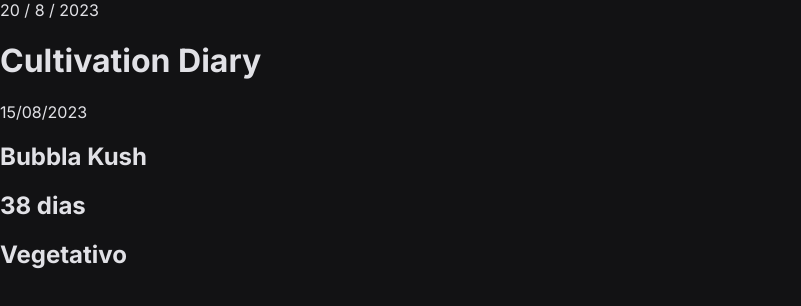
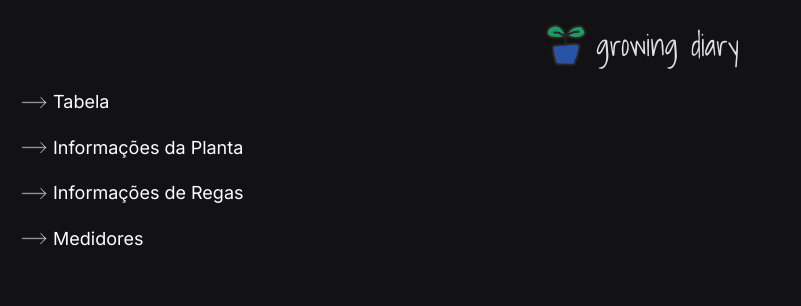
Before and after one commit to monsor3s/growing-diary-next, a Next.js app: page / in a window 1280 px wide. Shown: the top 306 px of the page, without its empty margins (0-801 px from the left). Built offline with nearby package versions, Linux system fonts and the light colour scheme.

Commit message:
:globe_with_meridians: Made initial global configuration

```diff
--- a/package.json
+++ b/package.json
@@ -14,6 +14,7 @@
     "@types/react-dom": "18.2.7",
     "eslint": "8.47.0",
     "eslint-config-next": "13.4.13",
+    "moment": "^2.29.4",
     "next": "13.4.13",
     "react": "18.2.0",
     "react-dom": "18.2.0",
--- a/src/app/layout.tsx
+++ b/src/app/layout.tsx
@@ -7,8 +7,9 @@ import styles from '../styles/global.module.sass'
 
 const inter = Inter({
   subsets: ['latin'] ,
-  variable: '--font-inter'
+  weight: ['400', '500', '600'] ,
 })
+
 
 export const metadata: Metadata = {
   title: 'cultivation diary',
--- a/src/app/page.tsx
+++ b/src/app/page.tsx
@@ -1,25 +1,12 @@
+import Header from "../components/header";
+import Menu from "@/components/menu";
 
 export default function Home() {
 
-    let today = new Date().toLocaleString() + '';
-    let newDate = new Date()
-    let date = newDate.getDate();
-    let month = newDate.getMonth() + 1;
-    let year = newDate.getFullYear();
-
   return (
     <>
-      <header>
-        {date} / {month} / {year}
-        <h1>Cultivation Diary</h1>
-        <span>15/08/2023</span>
-        <h2>Bubbla Kush</h2>
-        <h2>38 dias</h2>
-        <h2>Vegetativo</h2>
-      </header>
-      <main>
-
-      </main>
+      <Header />
+      <Menu />
     </>
   )
 }
--- a/src/styles/global.module.sass
+++ b/src/styles/global.module.sass
@@ -1,6 +1,9 @@
+:root
+
+
 .container
   margin: 0
-  padding: 0
+  padding: 20px
   box-sizing: border-box
   background: #121214
   color: #e1e1e6
```
Also changed, not shown: src/app/styles/page.module.sass (added), 1 other file (tests, documents, lock files or other folders).
